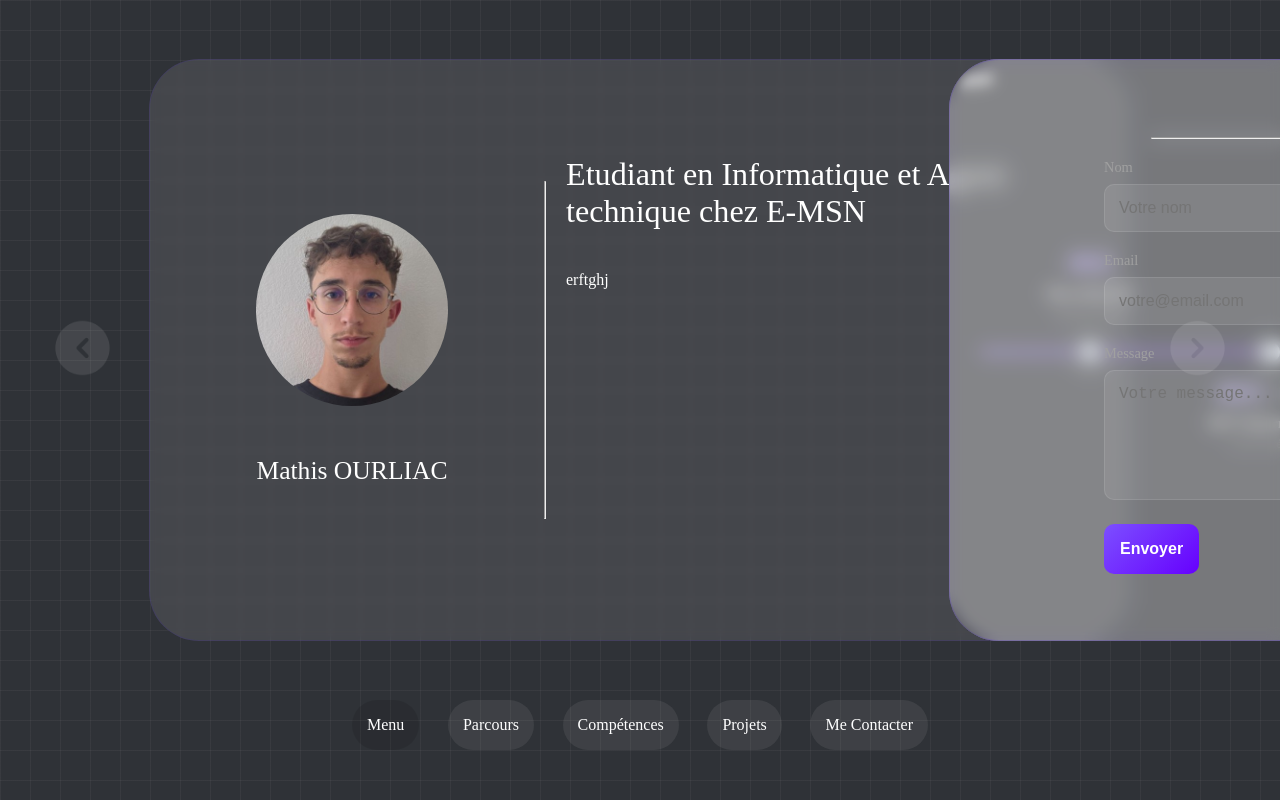
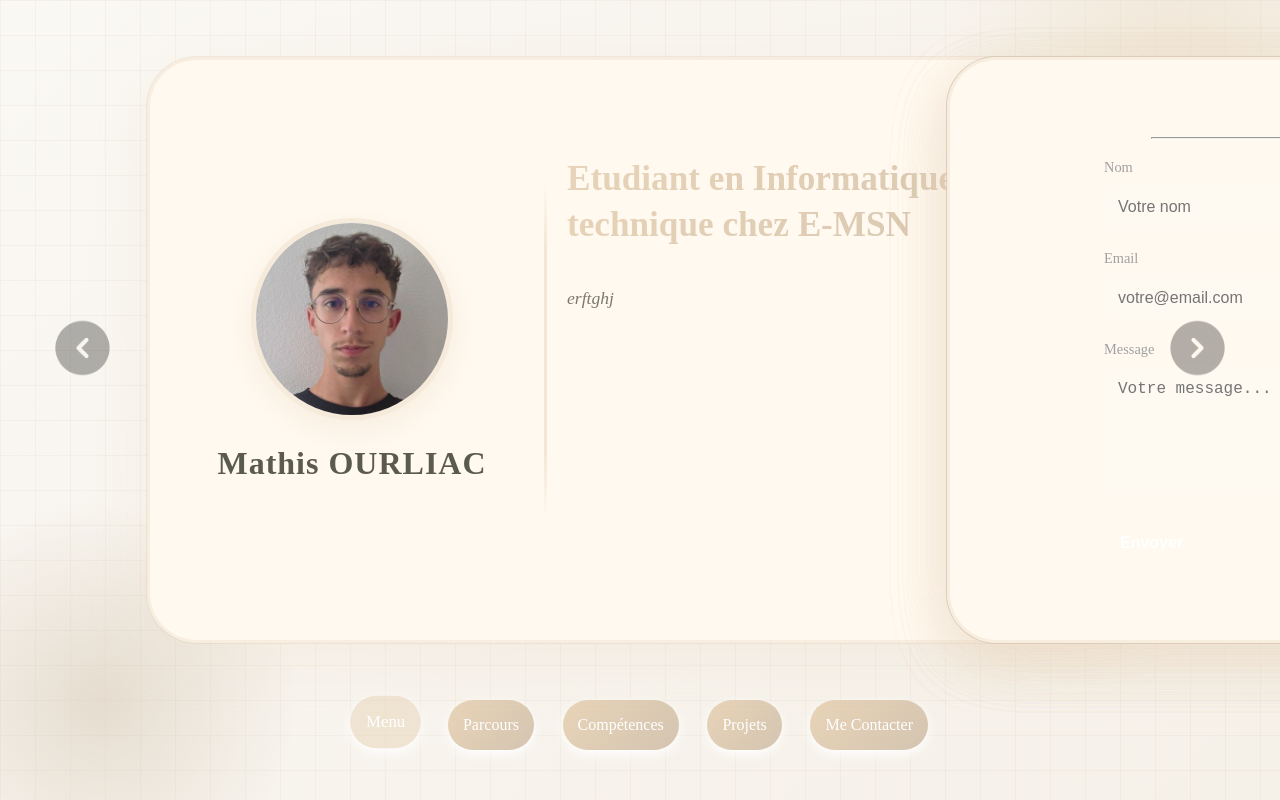
Before and after one commit to Mathis4x3/Portfolio, a website: page index.html in a window 1280 px wide. Drawn offline with nearby package versions, Linux system fonts and the light colour scheme.

Commit message:
update: chart graphique

```diff
--- a/index.html
+++ b/index.html
@@ -8,6 +8,8 @@
 </head>
 <body>
     <background></background>
+    <div class="deco-circle circle-1"></div>
+    <div class="deco-circle circle-2"></div>
     <div id="status" class="status"></div>
     <nav>
         <div id="navBar">
@@ -31,7 +33,7 @@
                     <img src="img/me.png">
                     <p>Mathis OURLIAC</p>
                 </div>
-                <hr>
+                <div class="separator"></div>
                 <div class="droite">
                     <p class="titre">Etudiant en Informatique et Agent technique chez E-MSN</p>
                     <p class="info">erftghj</p>
--- a/style.css
+++ b/style.css
@@ -1,3 +1,13 @@
+:root {
+    /* Couleurs crème */
+    --fond-principal: #FAF8F3;
+    --fond-carte: #FFF9F0;
+    --texte: #5A5A4E;
+    --accent-1: #E8D4B8;
+    --accent-2: #D4C4B0;
+    --accent-1-rgb: 232, 212, 184;
+    --accent-2-rgb: 212, 196, 176;
+}
 *{
     padding: 0;
     margin: 0;
@@ -17,9 +27,41 @@ body{
         left: 0;
         width: 100vw;
         height: 100vh;
-        background-color: rgb(47, 50, 55);
-        background-image: linear-gradient(rgba(224, 224, 224, 0.05) 1px, transparent 1px), linear-gradient(90deg, rgba(224, 224, 224, 0.05) 1px, transparent 1px);
-        background-size: 30px 30px;
+        background-image:
+            linear-gradient(rgba(var(--accent-2-rgb), 0.15) 1px, transparent 1px),
+            linear-gradient(90deg, rgba(var(--accent-2-rgb), 0.15) 1px, transparent 1px),
+            linear-gradient(135deg, var(--fond-principal) 0%, #F5F0E8 100%);
+        background-size: 35px 35px, 35px 35px, 100% 100%;
+    }
+
+    .deco-circle {
+        position: fixed;
+        border-radius: 50%;
+        pointer-events: none;
+        z-index: 0;
+    }
+
+    .circle-1 {
+        width: 500px;
+        height: 500px;
+        background: radial-gradient(circle, rgba(var(--accent-1-rgb), 0.5) 0%, transparent 70%);
+        top: -150px;
+        right: -150px;
+        animation: float 20s ease-in-out infinite;
+    }
+
+    .circle-2 {
+        width: 400px;
+        height: 400px;
+        background: radial-gradient(circle, rgba(var(--accent-2-rgb), 0.5) 0%, transparent 70%);
+        bottom: -100px;
+        left: -100px;
+        animation: float 15s ease-in-out infinite reverse;
+    }
+
+    @keyframes float {
+        0%, 100% { transform: translate(0, 0) scale(1); }
+        50% { transform: translate(30px, -30px) scale(1.1); }
     }
 
     .status {
@@ -57,23 +99,42 @@ nav{
         width: 45%;
 
         >div{
+            background: linear-gradient(135deg, var(--accent-1), var(--accent-2));
             cursor: pointer;
             display: flex;
             align-items: center;
             padding: 0 15px;
             border-radius: 50px;
-            background-color: rgba(191, 191, 191, 0.1);
+            border: none;
+            box-shadow: 0 4px 12px white;
+            overflow: hidden;
+
+            &::before {
+                content: '';
+                position: absolute;
+                top: 50%;
+                left: 50%;
+                width: 0;
+                height: 0;
+                border-radius: 50%;
+                background: rgba(255, 255, 255, 0.3);
+                transform: translate(-50%, -50%);
+                transition: width 0.6s, height 0.6s;
+            }
 
             &:hover{
-                background-color: rgba(191, 191, 191, 0.5);
+                box-shadow: 0 8px 30px rgba(var(--accent-1-rgb), 0.5);
+                transform: translateY(-3px) scale(1.05);
+
+                &::before {
+                    width: 200px;
+                    height: 200px;
+                }
             }
 
             &.active{
-                background-color: rgba(0, 0, 0, 0.1);
-
-                &:hover{
-                    background-color: rgba(0, 0, 0, 0.5);
-                }
+                transform: translateY(-3px) scale(1.05);
+                background: rgba(var(--accent-1-rgb), 0.5);
             }
         }
     }
@@ -85,12 +146,11 @@ main{
         z-index: 100;
         position: absolute;
         top: 50%;
-        filter: invert(100%);
         transform: translateY(calc(-50% - 50px));
         img{
             width: 65px;
             cursor: pointer;
-            opacity: 0.1;
+            opacity: 0.3;
 
             &:hover{
                 opacity: 0.8;
@@ -117,15 +177,28 @@ main{
         align-items: center;
 
         .container{
-            backdrop-filter: blur(6px);
-            border: 1px solid rgba(62, 0, 255, 0.1);
-            background-color: rgba(255, 255, 255, 0.1);
+            background: var(--fond-carte);
+            border: 3px solid rgba(var(--accent-1-rgb), 0.3);
+            box-shadow:
+                    0 20px 60px rgba(var(--accent-1-rgb), 0.2),
+                    0 0 0 1px rgba(var(--accent-2-rgb), 0.3);
             height: 80%;
             width: 75%;
             border-radius: 50px;
             padding: 10px;
             overflow-y: auto;
             overflow-x: hidden;
+
+            &:hover{
+                box-shadow:
+                        0 25px 70px rgba(var(--accent-1-rgb), 0.3),
+                        0 0 0 1px rgba(var(--accent-1-rgb), 0.4);
+                transform: translateY(-5px);
+            }
+
+            hr{
+                color: rgba(var(--button-1-rgb),0.5);
+            }
         }
 
         &#menu{
@@ -140,23 +213,41 @@ main{
                     align-items: center;
 
                     img{
+                        border: 5px solid rgba(var(--accent-1-rgb), 0.4);
+                        box-shadow:
+                                0 10px 30px rgba(var(--accent-1-rgb), 0.3),
+                                inset 0 0 20px rgba(255, 255, 255, 0.2);
                         max-width: 50%;
                         border-radius: 50%;
                         margin-bottom: 25px;
+
+                        &:hover{
+                            transform: scale(1.05);
+                            border-color: var(--accent-1);
+                            box-shadow: 0 15px 40px rgba(var(--accent-1-rgb), 0.4);
+                        }
                     }
 
                     p{
-                        margin-top: 25px;
+                        font-size: 2em;
+                        font-weight: 700;
+                        color: var(--texte);
                         text-align: center;
-                        font-size: 1.6em;
+                        letter-spacing: 1px;
                     }
                 }
-                hr{
+                .separator{
                     max-height: 60%;
                     min-height: 60%;
                     align-self: center;
-                    color: rgba(255, 255, 255, 0.08);
                     margin-right: 10px;
+                    min-width: 3px;
+                    background: linear-gradient(180deg,
+                    transparent 0%,
+                    rgba(var(--accent-1-rgb), 0.5) 20%,
+                    rgba(var(--accent-1-rgb), 0.5) 80%,
+                    transparent 100%);
+                    border-radius: 2px;
                 }
                 .droite{
                     min-width: 60%;
@@ -166,12 +257,24 @@ main{
                     }
 
                     .titre{
+                        font-size: 2.2em;
+                        font-weight: 600;
+                        color: var(--texte);
+                        line-height: 1.3;
+                        margin-bottom: 10px;
+                        background: linear-gradient(135deg, var(--accent-1), var(--accent-2));
+                        -webkit-background-clip: text;
+                        -webkit-text-fill-color: transparent;
+                        background-clip: text;
                         margin-top: 15%;
-                        font-size: 2.01em;
                     }
 
                     .info{
                         margin-top: 7%;
+                        font-size: 1.1em;
+                        color: var(--texte);
+                        opacity: 0.8;
+                        font-style: italic;
                     }
 
                     .contact{
@@ -201,7 +304,6 @@ main{
             hr{
                 width: 60%;
                 margin: auto;
-                color: rgba(255, 255, 255, 0.08);
             }
 
             .timeline {
@@ -221,7 +323,7 @@ main{
                     left: 20px;
                     right: 20px;
                     height: 4px;
-                    background: linear-gradient(90deg, #af95ff, #7f36ff, rgba(202, 168, 255, 0.4));
+                    background: linear-gradient(90deg, var(--button-1), var(--button-2));
                     border-radius: 2px;
                     transform: translateY(-50%);
                 }
@@ -237,7 +339,6 @@ main{
                     &:hover{
                         .timeline-dot {
                             transform: scale(1.3);
-                            box-shadow: 0 0 30px rgba(96, 79, 254, 0.8);
                         }
 
                         .timeline-content {
@@ -250,11 +351,14 @@ main{
                         text-align: center;
                         width: 160px;
                         transition: transform 0.3s;
+                        background-color: white;
+                        border-radius: 10px;
+                        border: 1px solid rgba(var(--button-1-rgb), 0.3);
 
                         .timeline-year {
                             font-size: 1.4rem;
                             font-weight: 700;
-                            color:  #af95ff;
+                            color:  black;
                             margin-bottom: 8px;
                             text-shadow: 0 0 10px rgba(255, 255, 255, 0.5);
                         }
@@ -284,10 +388,9 @@ main{
                 .timeline-dot {
                     width: 20px;
                     height: 20px;
-                    background-color: aliceblue;
+                    background-color: #ffffff;
                     border-radius: 50%;
                     border: 2px solid #1a1a2e;
-                    box-shadow: 0 0 20px rgba(241, 241, 241, 0.5);
                     transition: transform 0.3s, box-shadow 0.3s;
                 }
             }
@@ -305,7 +408,6 @@ main{
             hr{
                 width: 60%;
                 margin: auto;
-                color: rgba(255, 255, 255, 0.08);
             }
 
             #contactForm {
@@ -332,15 +434,15 @@ main{
                 width: 100%;
                 padding: 14px;
                 background: rgba(255, 255, 255, 0.08);
-                border: 1px solid rgba(255, 255, 255, 0.1);
+                border: 1px solid var(--button-1);
                 border-radius: 10px;
                 font-size: 1rem;
                 transition: border-color 0.3s, box-shadow 0.3s;
 
                 &:focus {
                     outline: none;
-                    border-color: #7c4fff;
-                    box-shadow: 0 0 15px rgba(102, 0, 254, 0.3);
+                    border: 1px solid var(--button-2);
+                    box-shadow: 0 0 15px rgba(var(--button-2-rgb), 0.3);
                 }
             }
 
@@ -351,8 +453,8 @@ main{
 
             button {
                 padding: 16px;
-                background: linear-gradient(135deg, #7c4fff, #6600fe);
-                border: none;
+                background: var(--button-1);
+                border:1px solid var(--button-1);
                 border-radius: 10px;
                 font-size: 1rem;
                 font-weight: 600;
@@ -361,8 +463,10 @@ main{
 
 
                 &:hover {
+                    box-shadow: 0 6px 20px rgba(var(--button-1-rgb), 0.25);
                     transform: translateY(-2px);
-                    box-shadow: 0 10px 30px rgba(102, 0, 254, 0.4);
+                    background: rgba(var(--button-1-rgb), 0.5);
+                    border:1px solid var(--button-2);
                 }
 
                 &:disabled {
```
